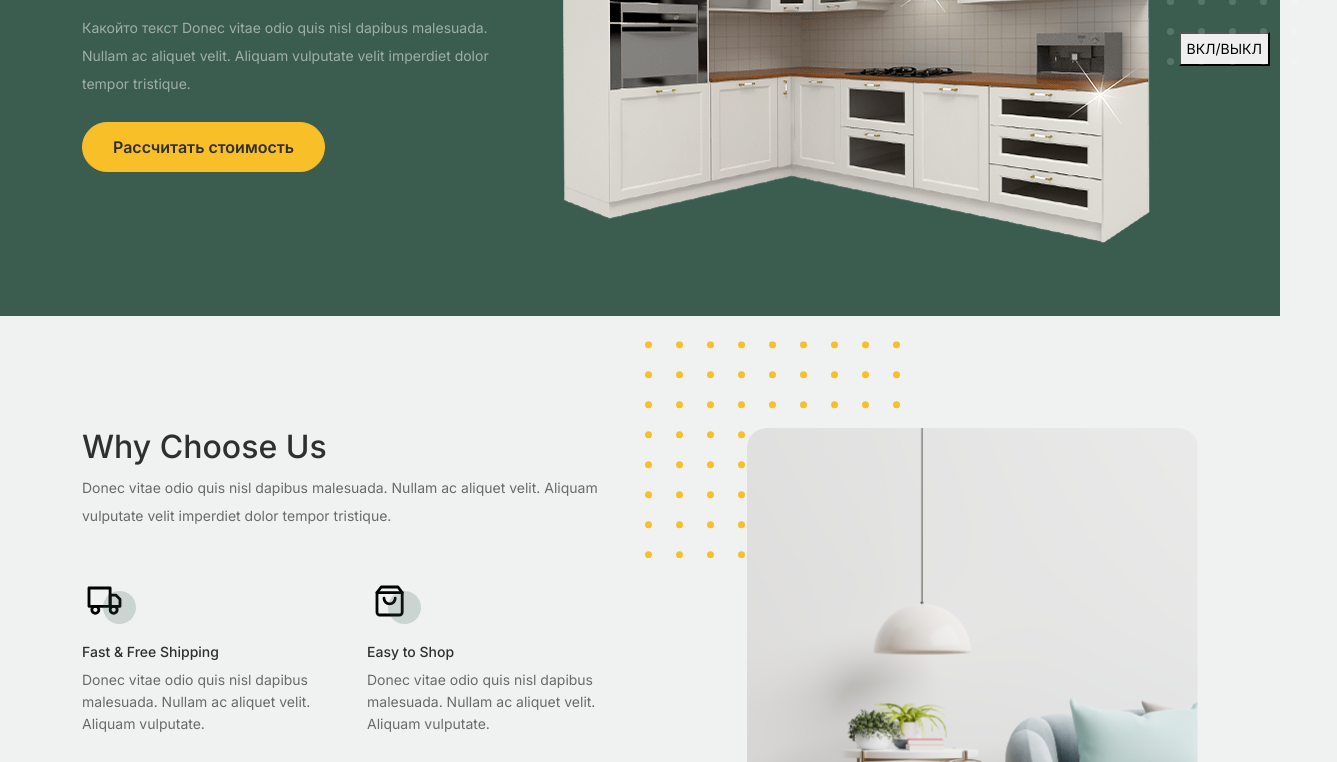
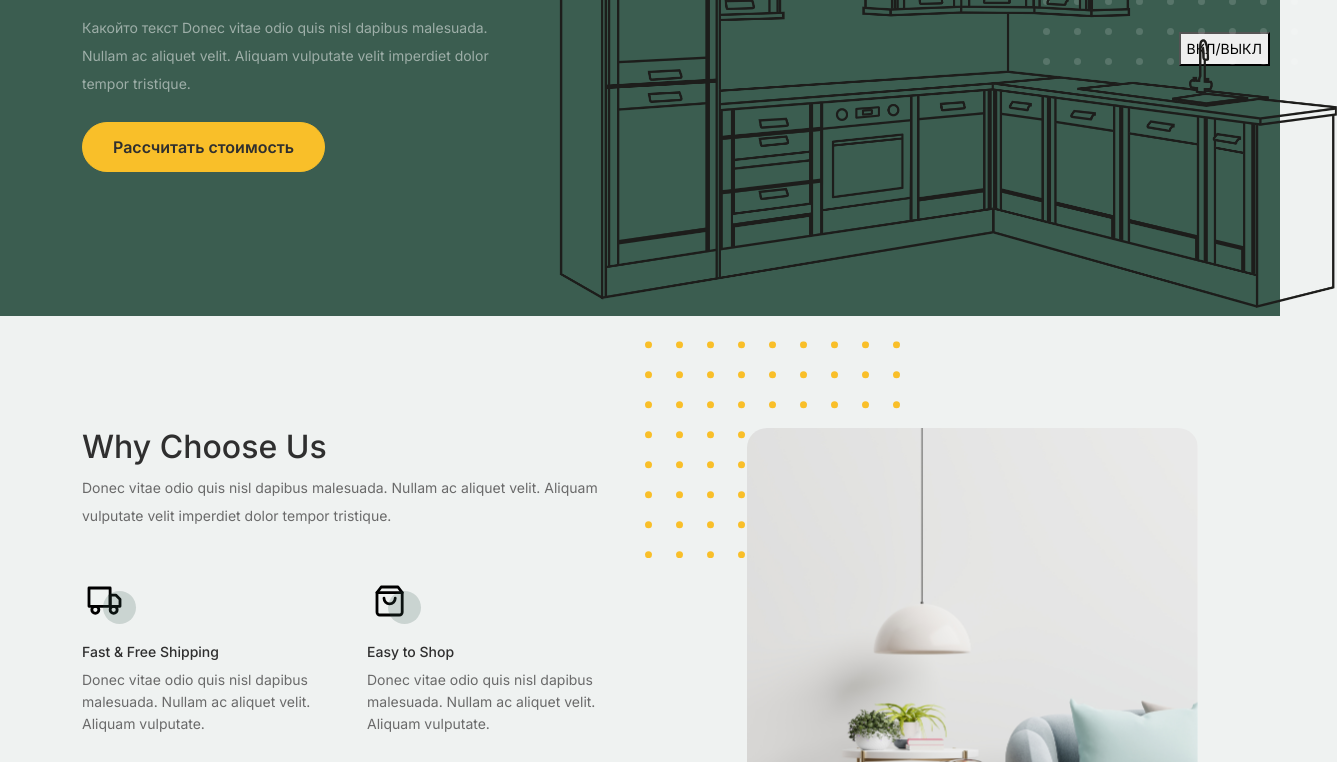
Before and after one commit to nerzar/nerzar.github.io, a plain HTML site: page index.html in a window 1280 px wide. Shown: the part 288-1050 px from the top of the page, 1337 px wide, since content can reach past the window. Drawn offline with nearby package versions, Linux system fonts and the light colour scheme; a script that the page names is missing.

Commit message:
afsgfasg

```diff
--- a/index.html
+++ b/index.html
@@ -109,7 +109,7 @@
 				</div>
 				<div class="col-lg-7">
 					<div class="hero-img-wrap">
-						<img src="2.png" class="img-fluid">
+						<img src="5.png" class="img-fluid">
 					</div>
 				</div>
 			</div>
```
Also changed, not shown: 5.png (added).
